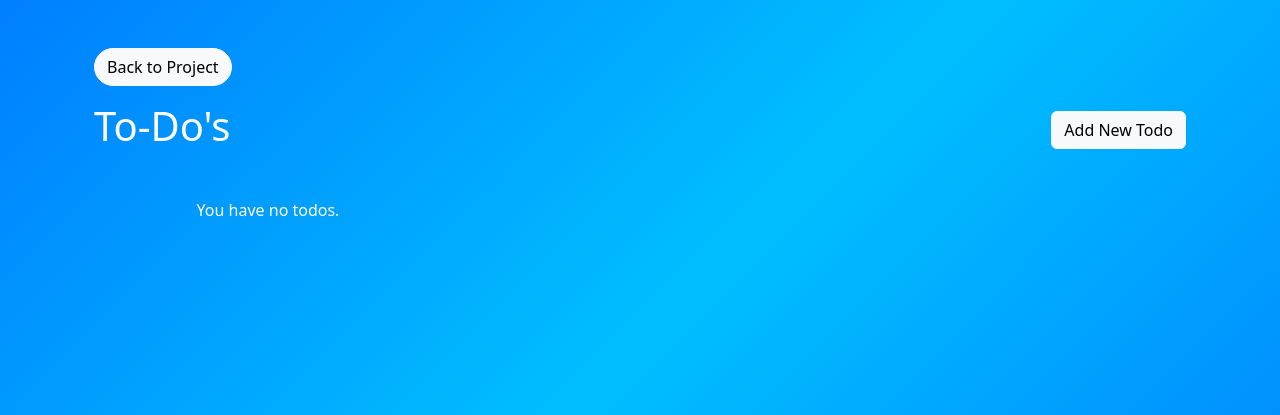
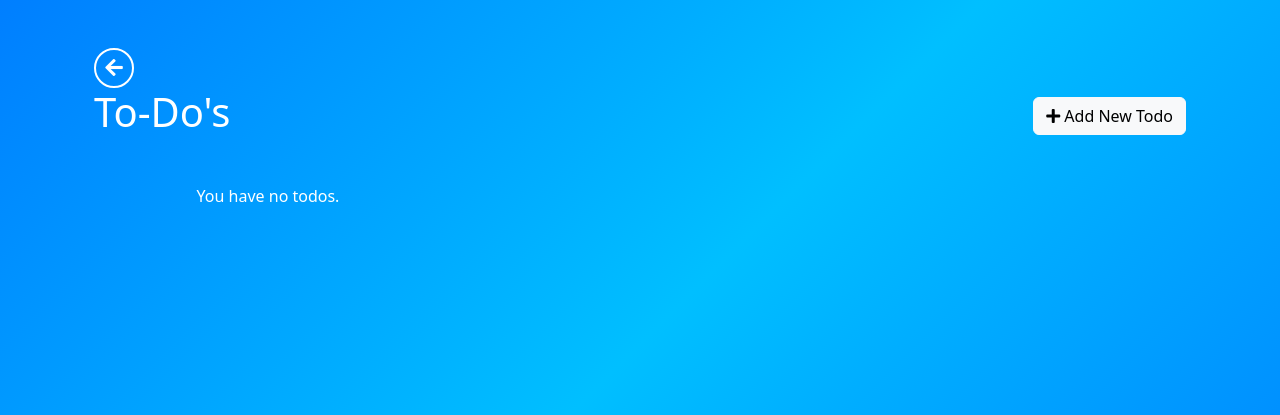
Before and after one commit to tinaxvu/Project-Manager, a Django app: page /projects/todos/1/ in a window 1280 px wide. Shown: the part 56-471 px from the top of the page. Run offline with Django 4.2, Linux system fonts and the light colour scheme; the visitor is signed in with stand-in values (Sample User, id 1); data comes from the database, SQL or seed files in the repository; data that the repository does not hold is empty; some libraries are stand-ins or nearby versions.

Commit message:
added back button and some styling

```diff
--- a/projects/templates/project_detail.html
+++ b/projects/templates/project_detail.html
@@ -82,6 +82,9 @@
         text-decoration: none;
         background-color: transparent;
     }
+    .dashboard-item a:hover {
+        background-color: rgba(255, 255, 255, 0.2);
+    }
 </style>
 
 {% if user.is_authenticated %}
--- a/projects/templates/specific_pages/schedule_meets.html
+++ b/projects/templates/specific_pages/schedule_meets.html
@@ -18,8 +18,8 @@
 }
 
 .btn-outline-light:hover {
-    background-color: white;
-    color: #333;
+    background-color: rgba(255, 255, 255, 0.2);
+    color: white;
 }
 
 .delete-button {
@@ -92,7 +92,7 @@
     }
 </style>
 <body>
-    <a href="{% url 'landing_page' %}" class="back-button">
+    <a href="{% url 'projects:project-detail' project_id %}" class="back-button">
         <i class="fas fa-arrow-left"></i>
     </a>
 
--- a/projects/templates/specific_pages/todos.html
+++ b/projects/templates/specific_pages/todos.html
@@ -3,9 +3,34 @@
 {% block title %}To-Do's{% endblock %}
 
 {% block content %}
+<head>
+    <link rel="stylesheet" href="https://cdnjs.cloudflare.com/ajax/libs/font-awesome/5.15.4/css/all.min.css">
+</head>
+
+<style>
+        .back-button {
+    display: inline-flex;
+    align-items: center;
+    justify-content: center;
+    width: 40px;
+    height: 40px;
+    border: 2px solid white;
+    border-radius: 50%;
+    background-color: transparent;
+    color: white;
+    font-size: 20px;
+    text-decoration: none;
+    transition: background-color 0.3s ease, color 0.3s ease;
+}
+
+.back-button:hover {
+    background-color: rgba(255, 255, 255, 0.2);
+    color: white;
+}
+</style>
     <div class="container mt-5">
-        <a href="{% url 'projects:project-detail' project_id %}" class="btn btn-light mb-3" style="border-radius: 20px;">
-            <i class="fas fa-arrow-left"></i> Back to Project
+        <a href="{% url 'projects:project-detail' project_id %}" class="back-button">
+            <i class="fas fa-arrow-left"></i>
         </a>
         <div class="d-flex justify-content-between align-items-center">
             <h1>To-Do's</h1>
```
